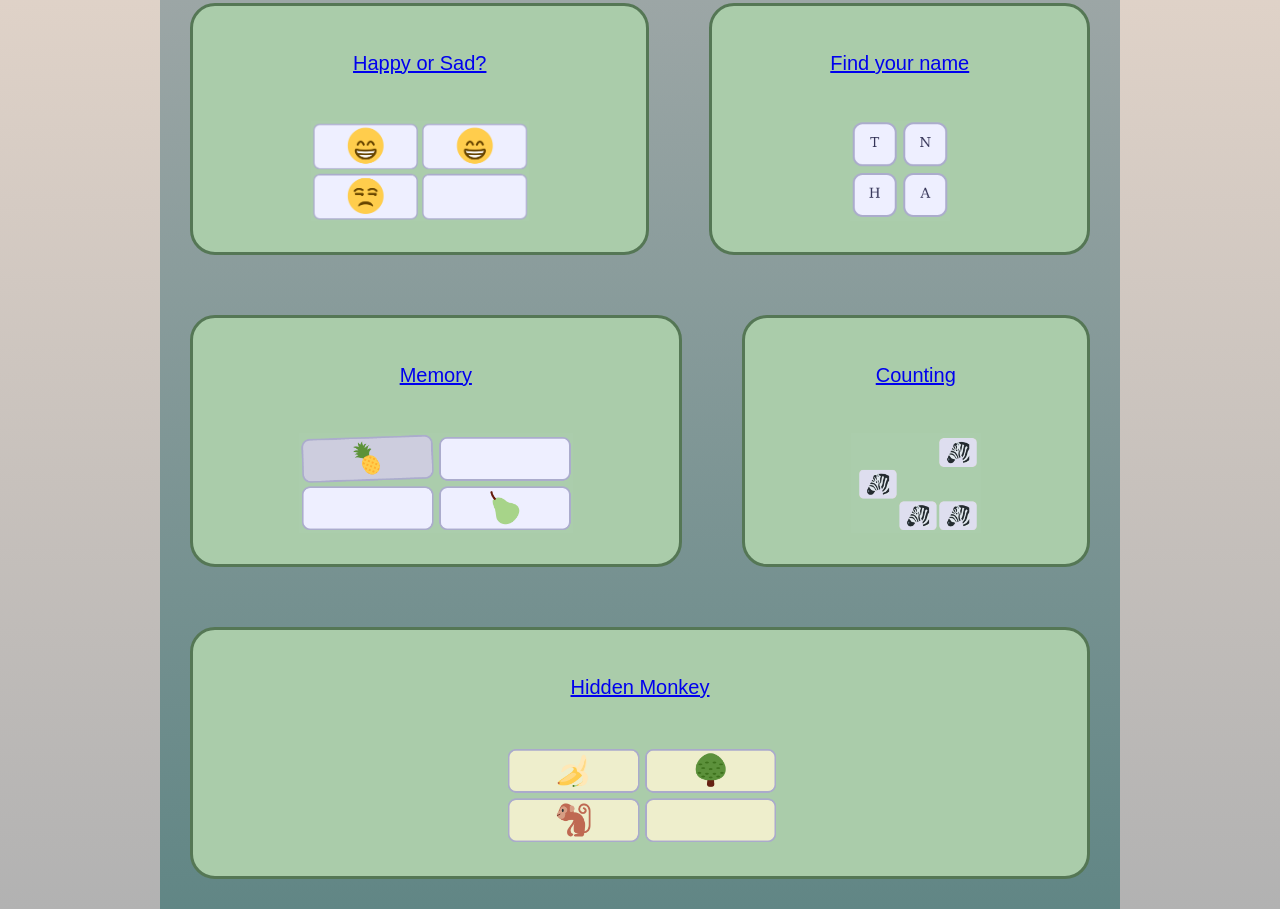
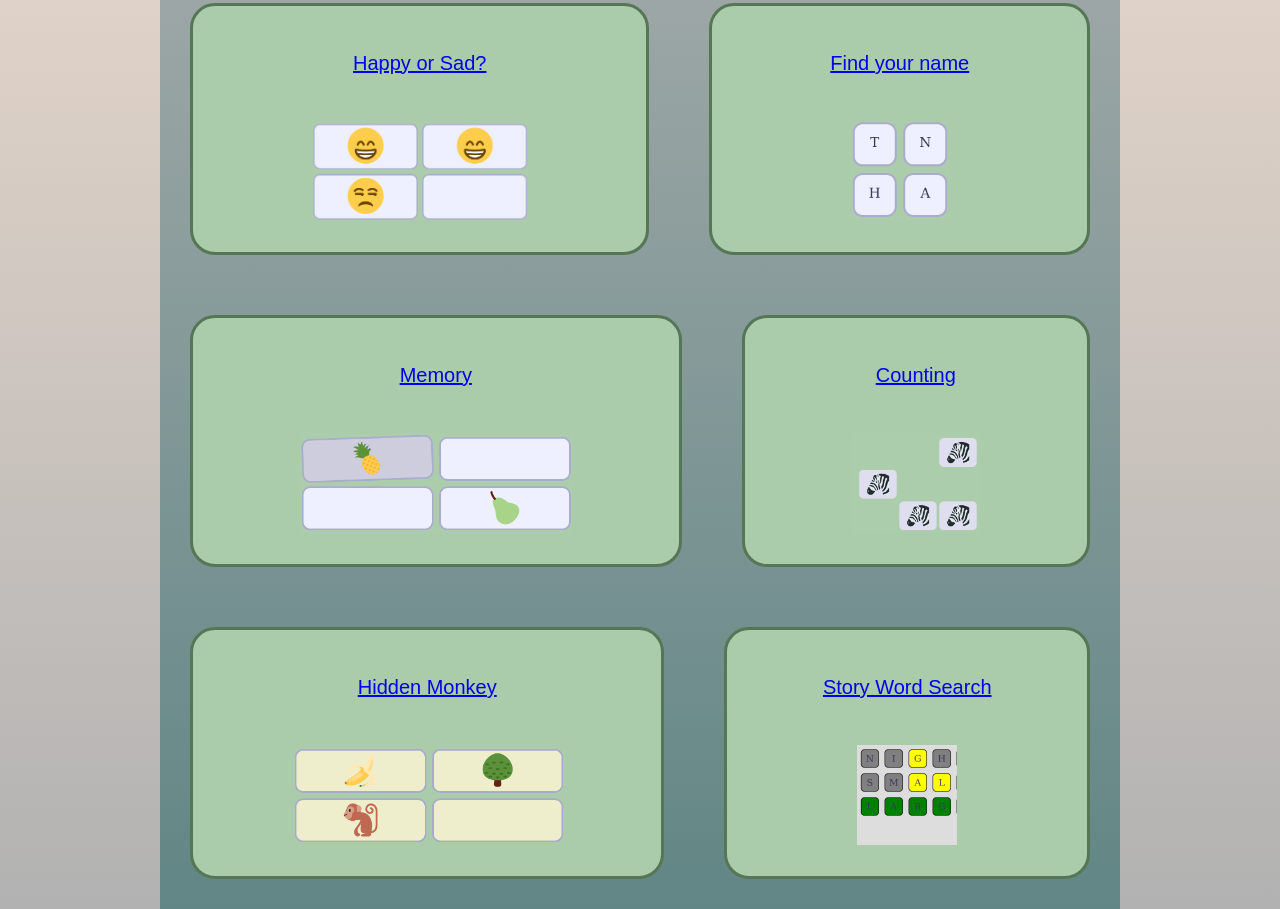
Before and after one commit to ralexander-phi/games, a plain HTML site: page index.html in a window 1280 px wide. Shown: the part 421-1330 px from the top of the page. Drawn offline with Linux system fonts and the light colour scheme.

Commit message:
Add story search to home

```diff
--- a/index.html
+++ b/index.html
@@ -54,4 +54,10 @@
     <img src="hidden/icon.png">
   </a>
 </div>
+<div>
+  <a href="storydle/">
+    <p>Story Word Search</p>
+    <img src="storydle/icon.png">
+  </a>
+</div>
 </section>
```
Also changed, not shown: storydle/icon.png (added).
